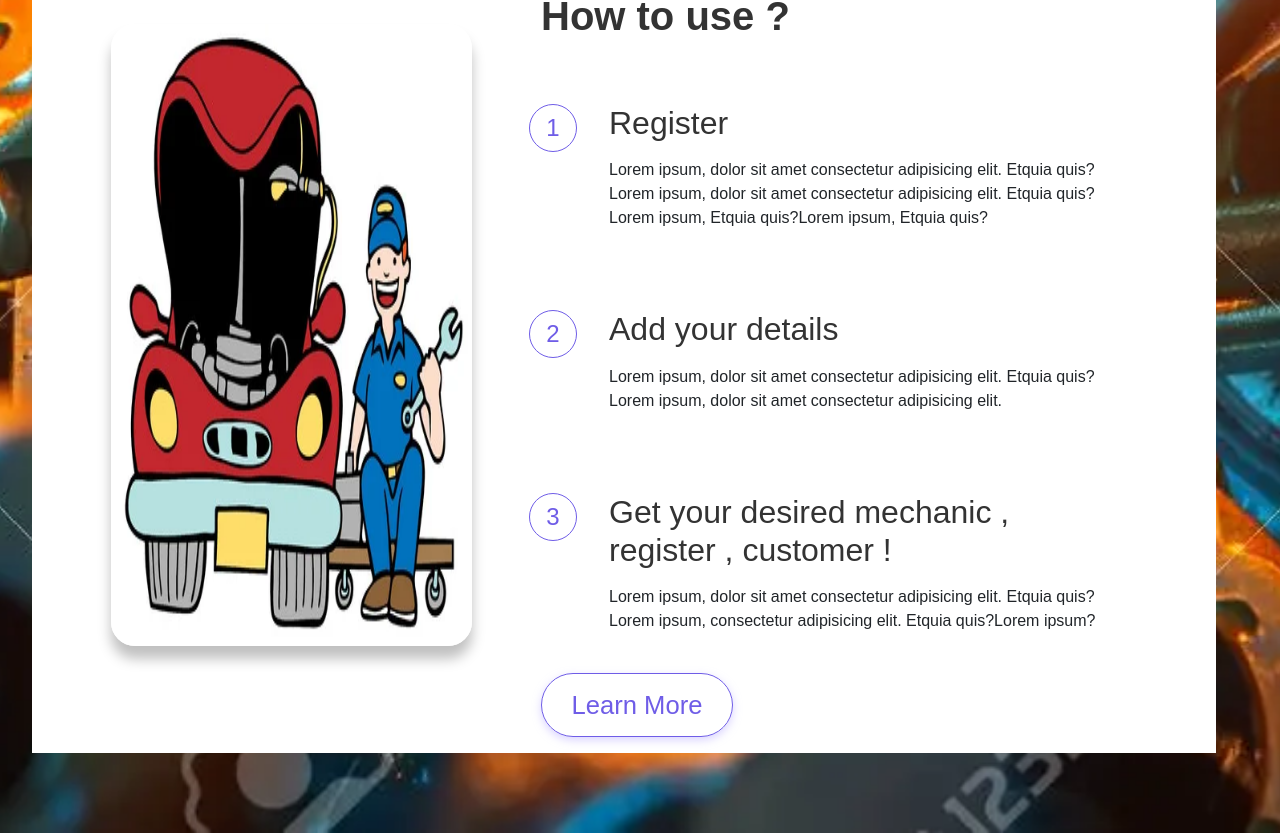
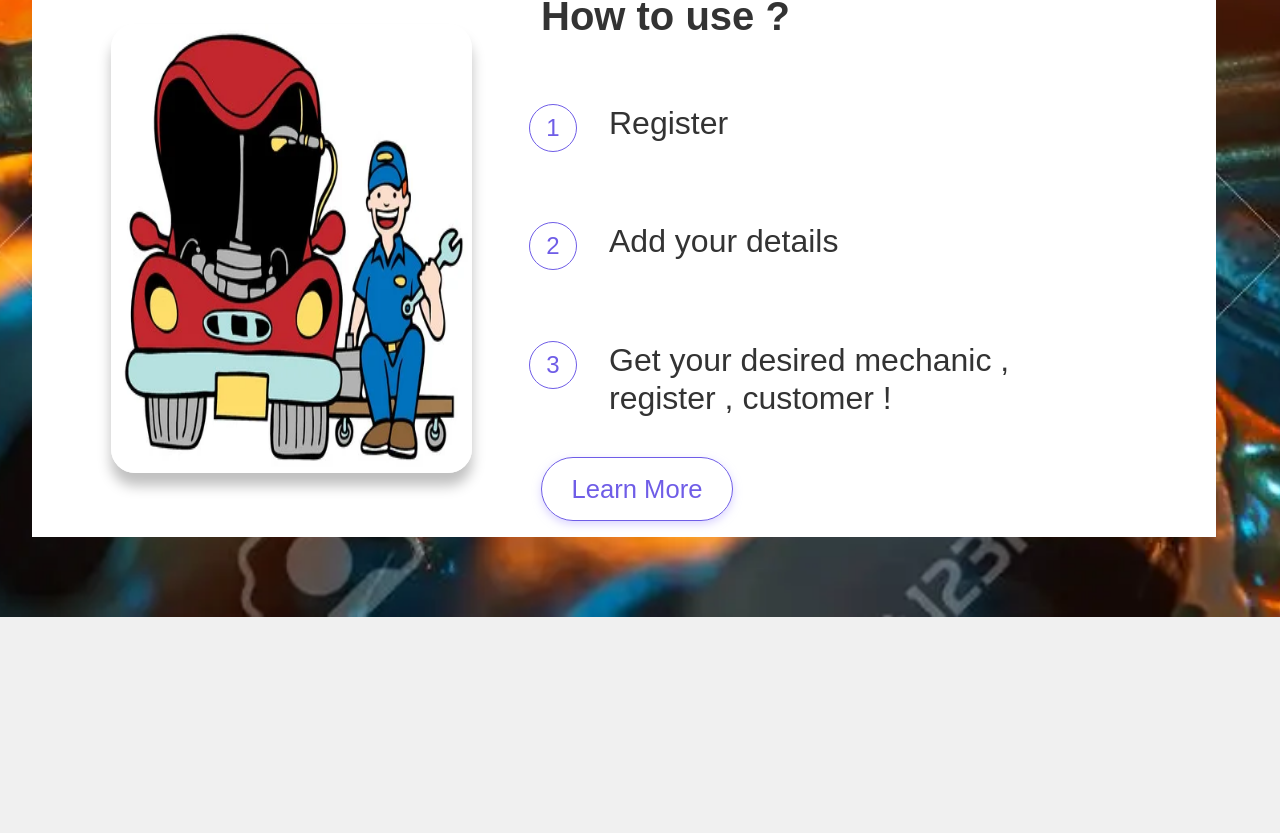
Before and after one commit to akshatjain-akj/road_assistant, a React (Create React App) app: page / in a window 1280 px wide. Shown: the part 913-1746 px from the top of the page. After the commit the page ends 1530 px from the top, so only its background shows below. Built offline with nearby package versions, Linux system fonts and the light colour scheme.

Commit message:
improved css

```diff
--- a/src/components/Aboutus.js
+++ b/src/components/Aboutus.js
@@ -8,17 +8,20 @@ const aboutData = [
   {
     id: 1,
     title: 'Register',
-    info: 'Lorem ipsum, dolor sit amet consectetur adipisicing elit. Etquia quis?Lorem ipsum, dolor sit amet consectetur adipisicing elit. Etquia quis?Lorem ipsum, Etquia quis?Lorem ipsum,  Etquia quis?',
+    // info: 'Lorem ipsum, dolor sit amet consectetur adipisicing elit. Etquia quis?Lorem ipsum, dolor sit amet consectetur adipisicing elit. Etquia quis?Lorem ipsum, Etquia quis?Lorem ipsum,  Etquia quis?',
+    info: '',
   },
   {
     id: 2,
     title: 'Add your details',
-    info: 'Lorem ipsum, dolor sit amet consectetur adipisicing elit. Etquia quis?Lorem ipsum, dolor sit amet consectetur adipisicing elit.',
+    // info: 'Lorem ipsum, dolor sit amet consectetur adipisicing elit. Etquia quis?Lorem ipsum, dolor sit amet consectetur adipisicing elit.',
+    info: '',
   },
   {
     id: 3,
     title: 'Get your desired mechanic , register , customer !',
-    info: 'Lorem ipsum, dolor sit amet consectetur adipisicing elit. Etquia quis?Lorem ipsum, consectetur adipisicing elit. Etquia quis?Lorem ipsum?',
+    // info: 'Lorem ipsum, dolor sit amet consectetur adipisicing elit. Etquia quis?Lorem ipsum, consectetur adipisicing elit. Etquia quis?Lorem ipsum?',
+    info: '',
   },
 ];
 const Aboutus = () => {
```
